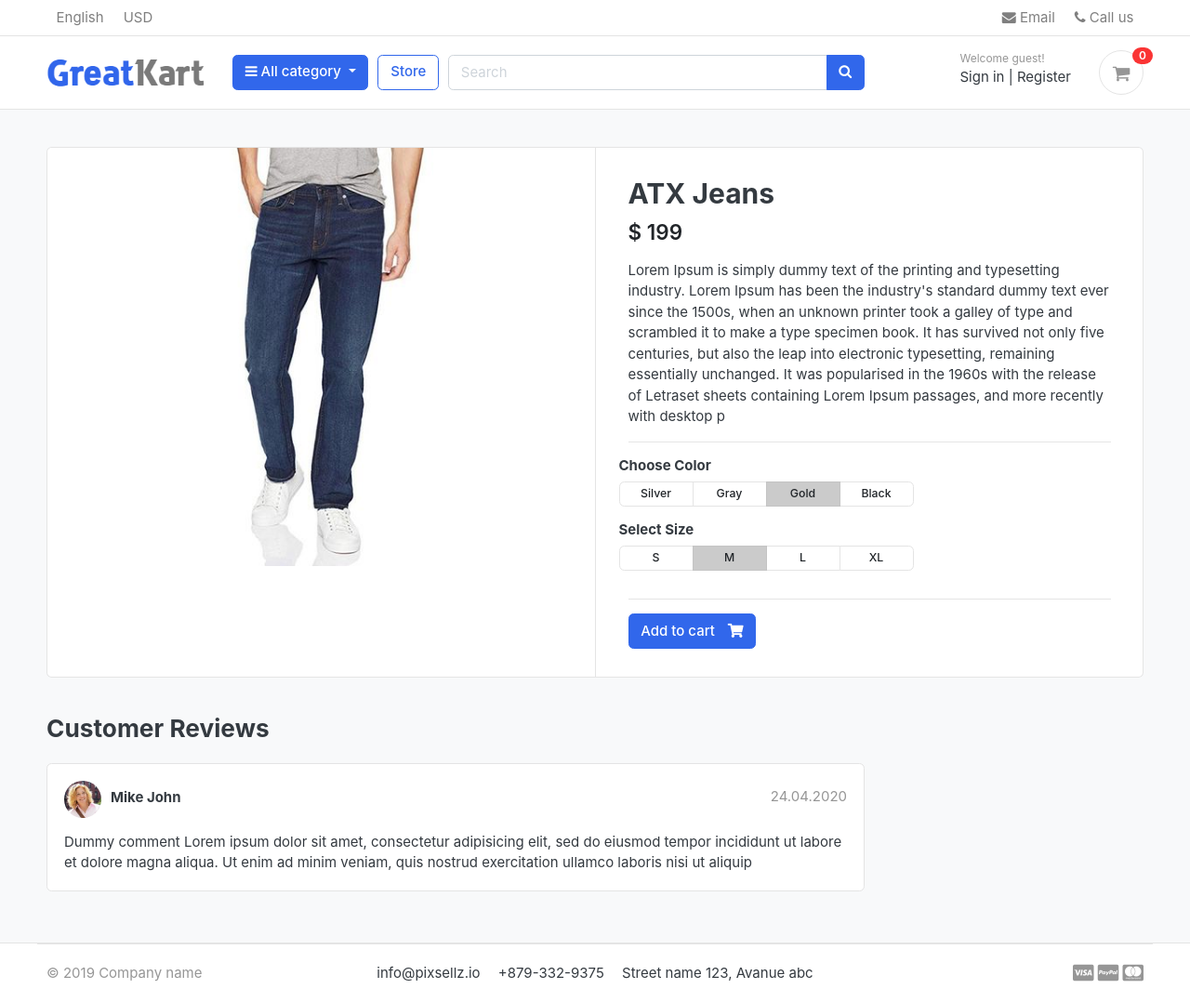
After one commit to the-cross-art/Django-Ecommy, a Django app: page /store/jeans/atx-jeans/ in a window 1280 px wide. The commit adds this page. Shown: the whole page at 93% size. Run offline with Django 3.2, Linux system fonts and the light colour scheme; data comes from the database, SQL or seed files in the repository; both versions use the stored data as it was after the commit; some libraries are stand-ins or nearby versions; some web fonts are replaced.

Commit message:
product details page added

```diff
--- a/store/models.py
+++ b/store/models.py
@@ -1,5 +1,6 @@
 from django.db import models
 from category.models import Category
+from django.urls import reverse
 
 # Create your models here.
 
@@ -15,5 +16,8 @@ class Product(models.Model):
     created_date = models.DateTimeField(auto_now_add=True)
     modified_date = models.DateTimeField(auto_now=True)
 
+    def get_url(self):
+        return reverse('product_detail', args=[self.category.slug,self.slug])
+
     def __str__(self):
         return self.product_name
--- a/store/urls.py
+++ b/store/urls.py
@@ -4,5 +4,6 @@ from . import views
 urlpatterns = [
     path('',views.store , name='store'),
     path('<slug:category_slug>/', views.store, name='products_by_category'),
+    path('<slug:category_slug>/<slug:product_slug>/', views.product_detail, name='product_detail'),
 
 ]
--- a/store/views.py
+++ b/store/views.py
@@ -19,3 +19,14 @@ def store(request,category_slug=None):
         'product_count':product_count,
     }
     return render(request, 'store/store.html',context)
+
+def product_detail(request,category_slug, product_slug):
+    try:
+        single_product = Product.objects.get(category__slug= category_slug,slug=product_slug)
+    except Exception as e:
+        raise e
+
+    context = {
+        'single_product' : single_product
+    }
+    return render(request,'store/product_detail.html' , context)
--- a/templates/home.html
+++ b/templates/home.html
@@ -19,7 +19,7 @@
 <div class="container">
 
 <header class="section-heading">
-	<a href="./store.html" class="btn btn-outline-primary float-right">See all</a>
+	<a href="{% url 'store' %}" class="btn btn-outline-primary float-right">See all</a>
 	<h3 class="section-title">Popular products</h3>
 </header><!-- sect-heading -->
 
@@ -28,9 +28,9 @@
 	{% for product in products %}
 	<div class="col-md-3">
 		<div class="card card-product-grid">
-			<a href="./product-detail.html" class="img-wrap"> <img src="{{ product.images.url }}"> </a>
+			<a href="{{ product.get_url }}" class="img-wrap"> <img src="{{ product.images.url }}"> </a>
 			<figcaption class="info-wrap">
-				<a href="./product-detail.html" class="title">{{ product.product_name }}</a>
+				<a href="{{ product.get_url }}" class="title">{{ product.product_name }}</a>
 				<div class="price mt-1">{{ product.price }}$</div> <!-- price-wrap.// -->
 			</figcaption>
 		</div>
--- a/templates/includes/navbar.html
+++ b/templates/includes/navbar.html
@@ -29,7 +29,7 @@
 	<div class="container">
 <div class="row align-items-center">
 	<div class="col-lg-2 col-md-3 col-6">
-		<a href="./" class="brand-wrap">
+		<a href="{% url 'home' %}" class="brand-wrap">
 			<img class="logo" src="{% static './images/logo.png' %}">
 		</a> <!-- brand-wrap.// -->
 	</div>
@@ -46,7 +46,7 @@
 			</div>
 		</div>  <!-- category-wrap.// -->
 	</div> <!-- col.// -->
-	<a href="./store.html" class="btn btn-outline-primary">Store</a>
+	<a href="{% url 'store' %}" class="btn btn-outline-primary">Store</a>
 	<div class="col-lg  col-md-6 col-sm-12 col">
 		<form action="#" class="search">
 			<div class="input-group w-100">
--- /dev/null
+++ b/templates/store/product_detail.html
@@ -0,0 +1,119 @@
+{% extends 'base.html' %}
+{% load static %}
+
+{% block content %}
+
+
+<section class="section-content padding-y bg">
+<div class="container">
+
+<!-- ============================ COMPONENT 1 ================================= -->
+<div class="card">
+	<div class="row no-gutters">
+		<aside class="col-md-6">
+<article class="gallery-wrap">
+	<div class="img-big-wrap">
+	   <a href="#"><img src="{{single_product.images.url}}"></a>
+	</div> <!-- img-big-wrap.// -->
+
+</article> <!-- gallery-wrap .end// -->
+		</aside>
+		<main class="col-md-6 border-left">
+<article class="content-body">
+
+<h2 class="title">{{ single_product.product_name }}</h2>
+
+<div class="mb-3">
+	<var class="price h4">$ {{ single_product.price }}</var>
+</div>
+
+<p>{{ single_product.description }}</p>
+
+
+<hr>
+	<div class="row">
+		<div class="item-option-select">
+			<h6>Choose Color</h6>
+			<div class="btn-group btn-group-sm btn-group-toggle" data-toggle="buttons">
+			  <label class="btn btn-light">
+			    <input type="radio" name="radio_color"> Silver
+			  </label>
+			  <label class="btn btn-light">
+			    <input type="radio" name="radio_color" > Gray
+			  </label>
+			  <label class="btn btn-light active">
+			    <input type="radio" name="radio_color checked"> Gold
+			  </label>
+			  <label class="btn btn-light">
+			    <input type="radio" name="radio_color"> Black
+			  </label>
+			</div>
+		</div>
+	</div> <!-- row.// -->
+	<div class="row">
+		<div class="item-option-select">
+			<h6>Select Size</h6>
+			<div class="btn-group btn-group-sm btn-group-toggle" data-toggle="buttons">
+			  <label class="btn btn-light">
+			    <input type="radio" name="radio_color"> S
+			  </label>
+			  <label class="btn btn-light active">
+			    <input type="radio" name="radio_color" checked> M
+			  </label>
+			  <label class="btn btn-light">
+			    <input type="radio" name="radio_color"> L
+			  </label>
+			  <label class="btn btn-light">
+			    <input type="radio" name="radio_color"> XL
+			  </label>
+			</div>
+		</div>
+	</div> <!-- row.// -->
+	<hr>
+	<a href="./product-detail.html" class="btn  btn-primary"> <span class="text">Add to cart</span> <i class="fas fa-shopping-cart"></i>  </a>
+</article> <!-- product-info-aside .// -->
+		</main> <!-- col.// -->
+	</div> <!-- row.// -->
+</div> <!-- card.// -->
+<!-- ============================ COMPONENT 1 END .// ================================= -->
+
+<br>
+
+<div class="row">
+			<div class="col-md-9">
+
+	<header class="section-heading">
+		<h3>Customer Reviews </h3>
+
+	</header>
+
+	<article class="box mb-3">
+		<div class="icontext w-100">
+			<img src="{% static './images/avatars/avatar1.jpg' %}" class="img-xs icon rounded-circle">
+			<div class="text">
+				<span class="date text-muted float-md-right">24.04.2020 </span>
+				<h6 class="mb-1">Mike John </h6>
+
+			</div>
+		</div> <!-- icontext.// -->
+		<div class="mt-3">
+			<p>
+				Dummy comment Lorem ipsum dolor sit amet, consectetur adipisicing elit, sed do eiusmod
+				tempor incididunt ut labore et dolore magna aliqua. Ut enim ad minim veniam,
+				quis nostrud exercitation ullamco laboris nisi ut aliquip
+			</p>
+		</div>
+	</article>
+
+
+
+	</div> <!-- col.// -->
+</div> <!-- row.// -->
+
+
+</div> <!-- container .//  -->
+</section>
+<!-- ========================= SECTION CONTENT END// ========================= -->
+
+
+{% endblock %}
--- a/templates/store/store.html
+++ b/templates/store/store.html
@@ -132,12 +132,12 @@
 		<figure class="card card-product-grid">
 			<div class="img-wrap">
 
-				<img src="{{ product.images.url }}">
+				<a href="{{ product.get_url }}"><img src="{{ product.images.url }}"></a>
 
 			</div> <!-- img-wrap.// -->
 			<figcaption class="info-wrap">
 				<div class="fix-height">
-					<a href="./product-detail.html" class="title">{{ product.product_name }}</a>
+					<a href="{{ product.get_url }}" class="title">{{ product.product_name }}</a>
 					<div class="price-wrap mt-2">
 						<span class="price">${{ product.price }}</span>
 						<del class="price-old">$1980</del>
```
Also changed, not shown: db.sqlite3.
